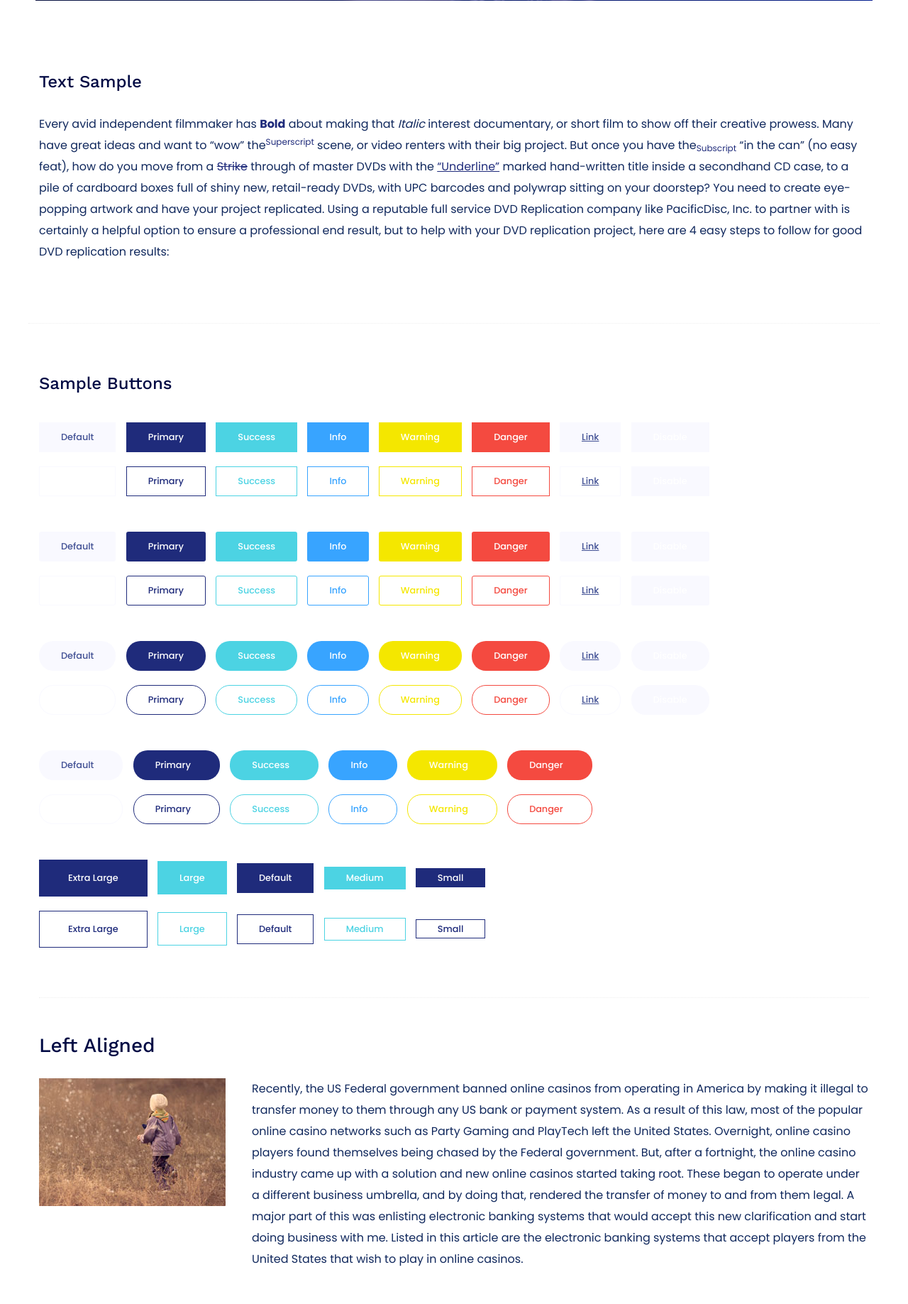
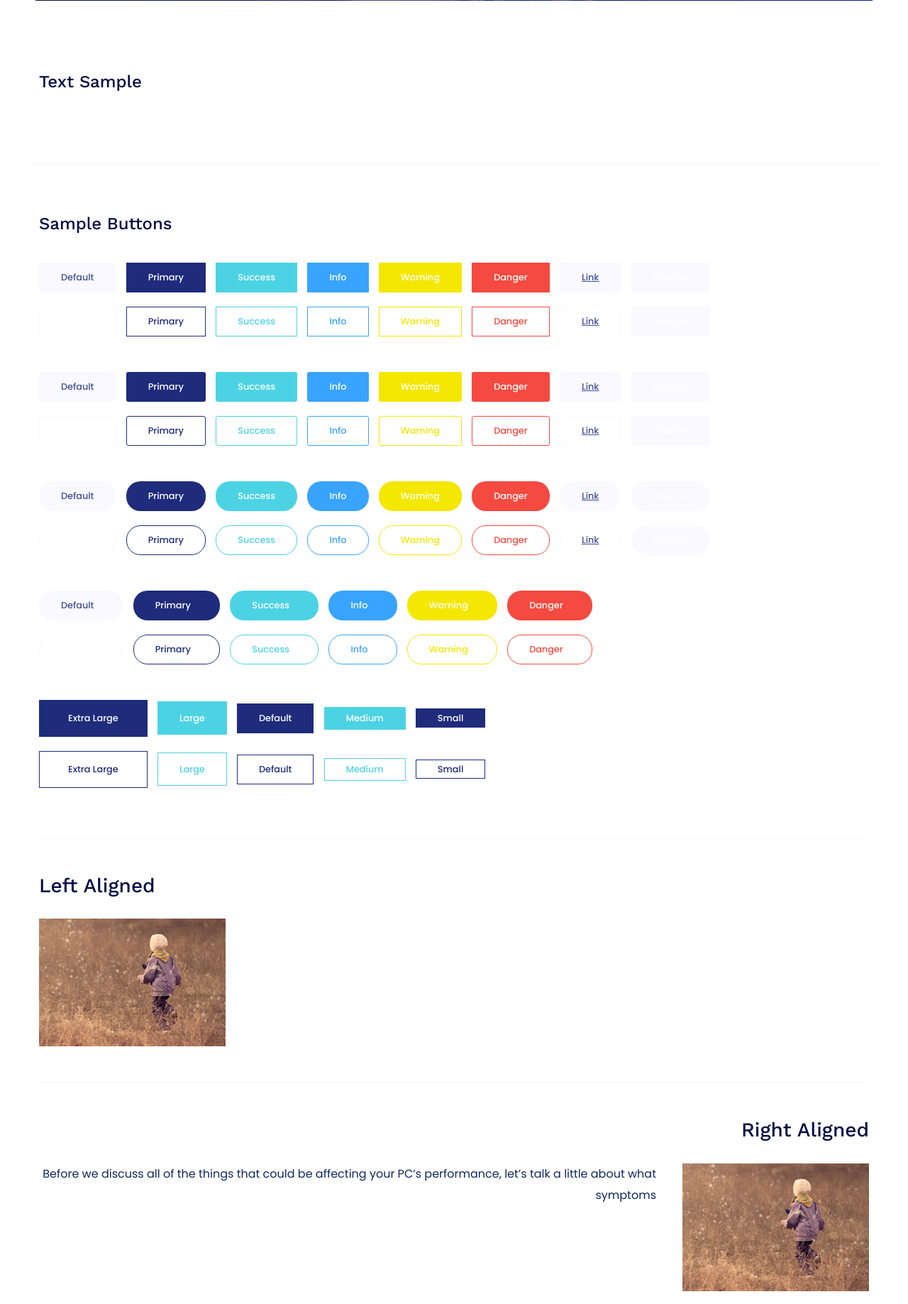
Before and after one commit to rudito1/Otocar, a PHP site: page /elements.php in a window 1280 px wide. Shown: the part 444-2281 px from the top of the page at 71% size. Run offline with PHP 8.4, Linux system fonts and the light colour scheme.

Commit message:
Update elements.php

```diff
--- a/elements.php
+++ b/elements.php
@@ -105,7 +105,7 @@
 		<section class="sample-text-area">
 			<div class="container box_1170">
 				<h3 class="text-heading">Text Sample</h3>
-				<p class="sample-text">
+<!-- 				<p class="sample-text">
 					Every avid independent filmmaker has <b>Bold</b> about making that <i>Italic</i> interest documentary,
 					or short
 					film to show off their creative prowess. Many have great ideas and want to “wow”
@@ -124,7 +124,7 @@
 					are 4 easy
 					steps to follow for good DVD replication results:
 
-				</p>
+				</p> -->
 			</div>
 		</section>
 		<!-- End Sample Area -->
@@ -241,7 +241,7 @@
 													<img src="assets/img/elements/d.jpg" alt="" class="img-fluid">
 												</div>
 												<div class="col-md-9 mt-sm-20">
-													<p>Recently, the US Federal government banned online casinos from operating in America by making
+<!-- 													<p>Recently, the US Federal government banned online casinos from operating in America by making
 														it illegal to
 														transfer money to them through any US bank or payment system. As a result of this law, most
 														of the popular
@@ -257,7 +257,7 @@
 														clarification and start doing
 														business with me. Listed in this article are the electronic banking systems that accept
 														players from the United
-													States that wish to play in online casinos.</p>
+													States that wish to play in online casinos.</p> -->
 												</div>
 											</div>
 										</div>
@@ -265,7 +265,7 @@
 											<h3 class="mb-30">Right Aligned</h3>
 											<div class="row">
 												<div class="col-md-9">
-													<p class="text-right">Over time, even the most sophisticated, memory packed computer can begin
+<!-- 													<p class="text-right">Over time, even the most sophisticated, memory packed computer can begin
 														to run slow if we
 														don’t do something to prevent it. The reason why has less to do with how computers are made
 														and how they age and
@@ -275,7 +275,7 @@
 														happening, you need to
 														understand the reasons why your PC is getting slower and do something to keep your PC
 														running at its best. You
-													can do this through regular maintenance and PC performance optimization programs</p>
+													can do this through regular maintenance and PC performance optimization programs</p> -->
 													<p class="text-right">Before we discuss all of the things that could be affecting your PC’s
 														performance, let’s
 													talk a little about what symptoms</p>
@@ -291,31 +291,31 @@
 												<div class="col-md-4">
 													<div class="single-defination">
 														<h4 class="mb-20">Definition 01</h4>
-														<p>Recently, the US Federal government banned online casinos from operating in America by
+<!-- 														<p>Recently, the US Federal government banned online casinos from operating in America by
 															making it illegal to
 															transfer money to them through any US bank or payment system. As a result of this law,
 															most of the popular
-														online casino networks</p>
+														online casino networks</p> -->
 													</div>
 												</div>
 												<div class="col-md-4">
 													<div class="single-defination">
 														<h4 class="mb-20">Definition 02</h4>
-														<p>Recently, the US Federal government banned online casinos from operating in America by
+<!-- 														<p>Recently, the US Federal government banned online casinos from operating in America by
 															making it illegal to
 															transfer money to them through any US bank or payment system. As a result of this law,
 															most of the popular
-														online casino networks</p>
+														online casino networks</p> -->
 													</div>
 												</div>
 												<div class="col-md-4">
 													<div class="single-defination">
 														<h4 class="mb-20">Definition 03</h4>
-														<p>Recently, the US Federal government banned online casinos from operating in America by
+<!-- 														<p>Recently, the US Federal government banned online casinos from operating in America by
 															making it illegal to
 															transfer money to them through any US bank or payment system. As a result of this law,
 															most of the popular
-														online casino networks</p>
+														online casino networks</p> -->
 													</div>
 												</div>
 											</div>
```
